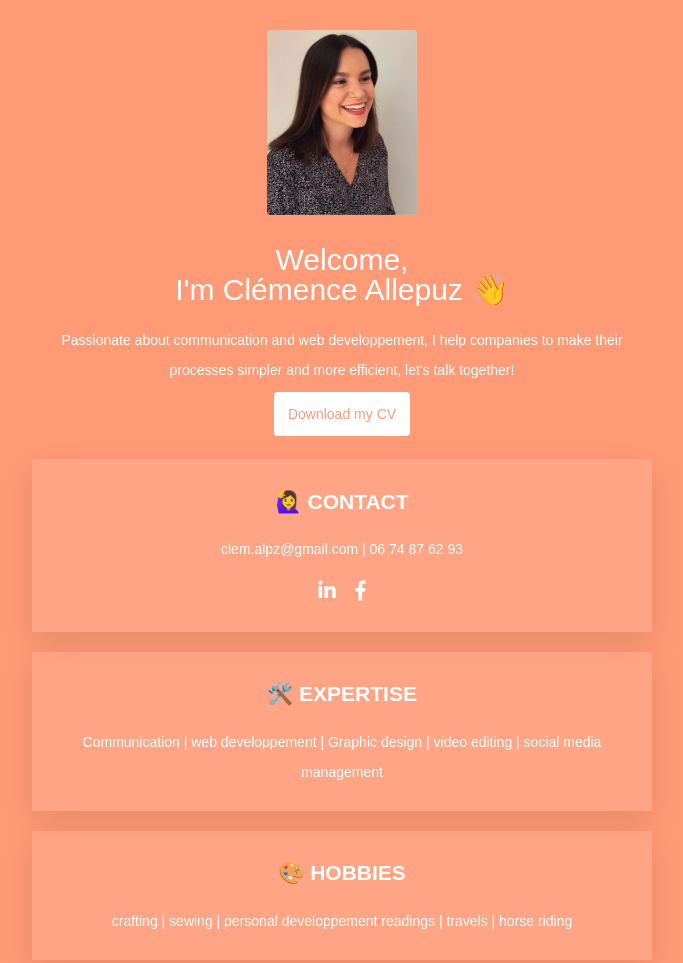
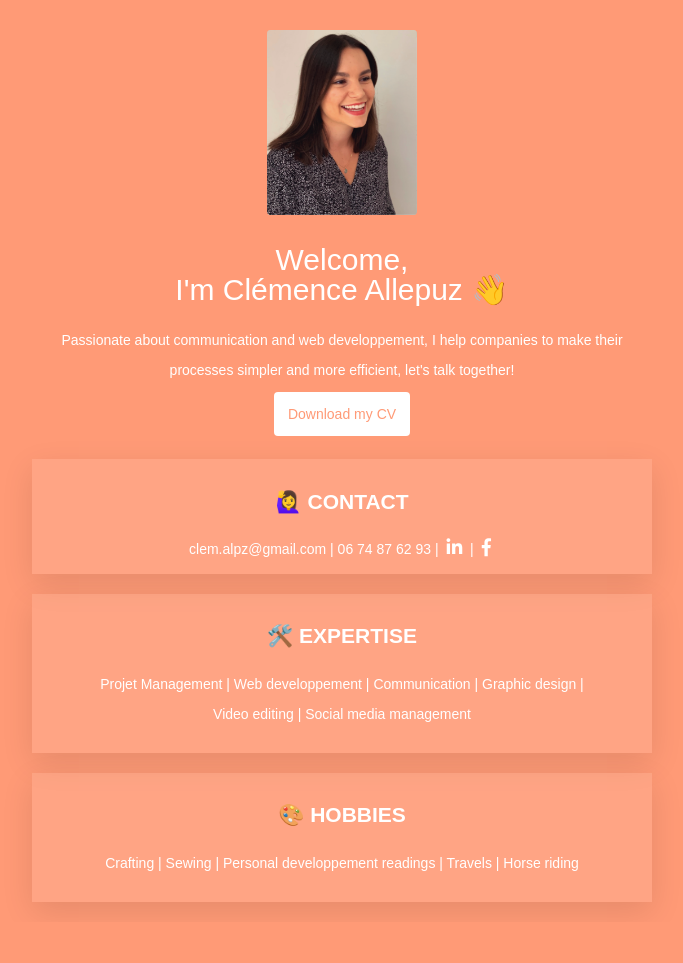
Before and after one commit to ClemAlp/profile, a plain HTML site: page index.html in a window 1280 px wide. Shown: the top 963 px of the page, without its empty margins (298-981 px from the left). After the commit the page ends 922 px from the top, so only its background shows below. Drawn offline with Linux system fonts and the light colour scheme.

```diff
--- a/index.html
+++ b/index.html
@@ -21,26 +21,18 @@
     <h2>🙋‍♀️ CONTACT</h2>
     <p></p>
     <a href="clem.alpz@gmail.com" target="_blank">clem.alpz@gmail.com</a> |
-    06 74 87 62 93
-    <ul>
-      <li>
-        <a href="#" target="_blank"></a>
-        <i class="fab fa-linkedin-in"></i>
-      </li>
-      <li>
-        <a href="#" target="_blank"></a>
-        <i class="fab fa-facebook-f"></i>
-      </li>
-    </ul>
+    06 74 87 62 93 |
+        <a href="#" target="_blank"> <i class="fab fa-linkedin-in">  </i> </a> |
+        <a href="#" target="_blank"> <i class="fab fa-facebook-f">  </i> </a>
   </div>
 
   <div class="card">
     <h2>🛠️ EXPERTISE</h2>
-    <p>Communication | web developpement | Graphic design | video editing | social media management</p>
+    <p>Projet Management | Web developpement | Communication | Graphic design |<br> Video editing | Social media management</p>
   </div>
   <div class="card">
     <h2>🎨 HOBBIES</h2>
-    <p>crafting | sewing | personal developpement readings | travels | horse riding</p>
+    <p>Crafting | Sewing | Personal developpement readings | Travels | Horse riding</p>
   </div>
   </div>
 </body>
--- a/style.css
+++ b/style.css
@@ -23,6 +23,11 @@ a {
 ul {
   list-style-type: none;
   padding-left: 0px;
+}
+
+i {
+  font-size: 18px;
+  padding: 0px 4px;
 }
 
 .btn {
```
